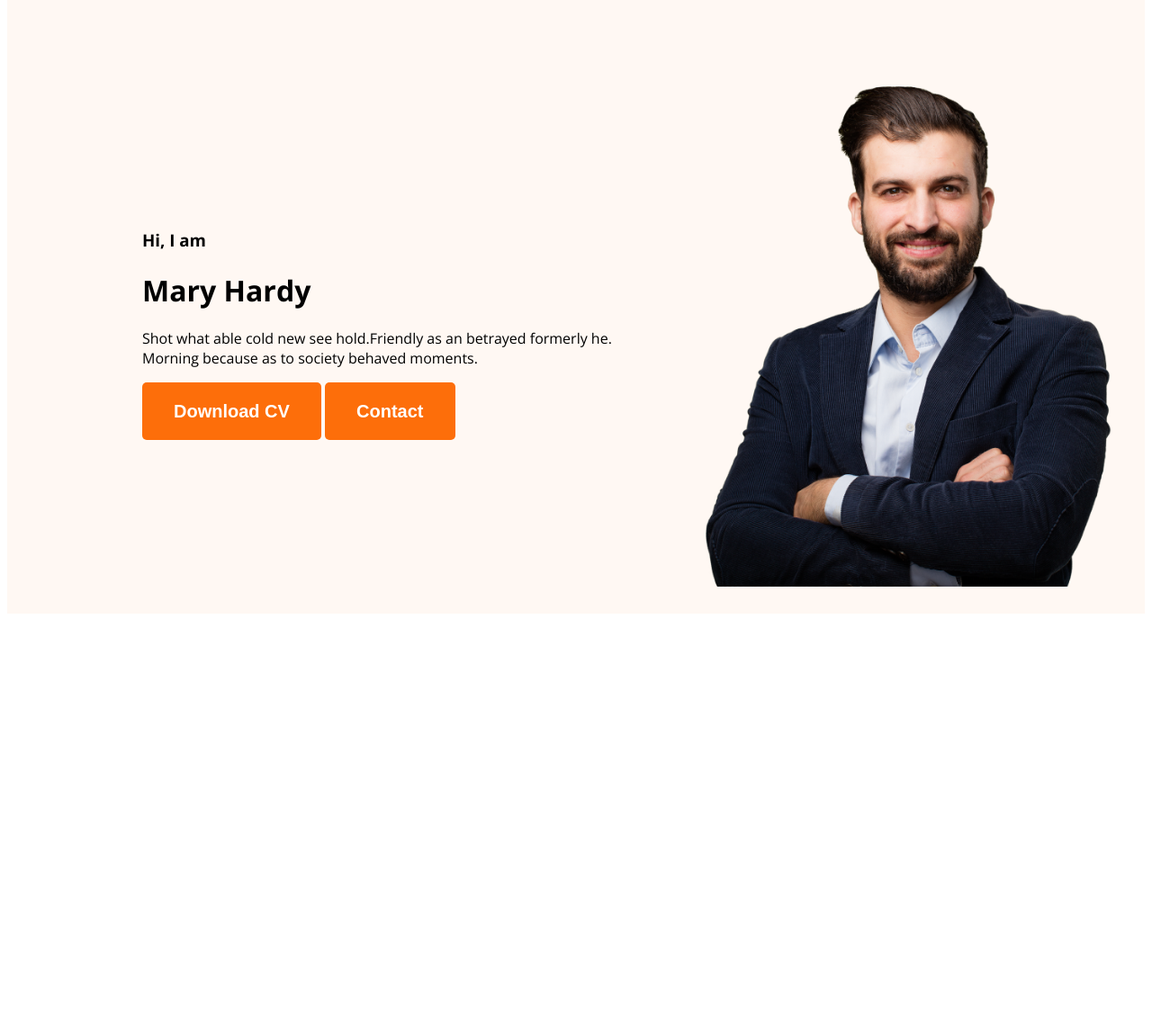
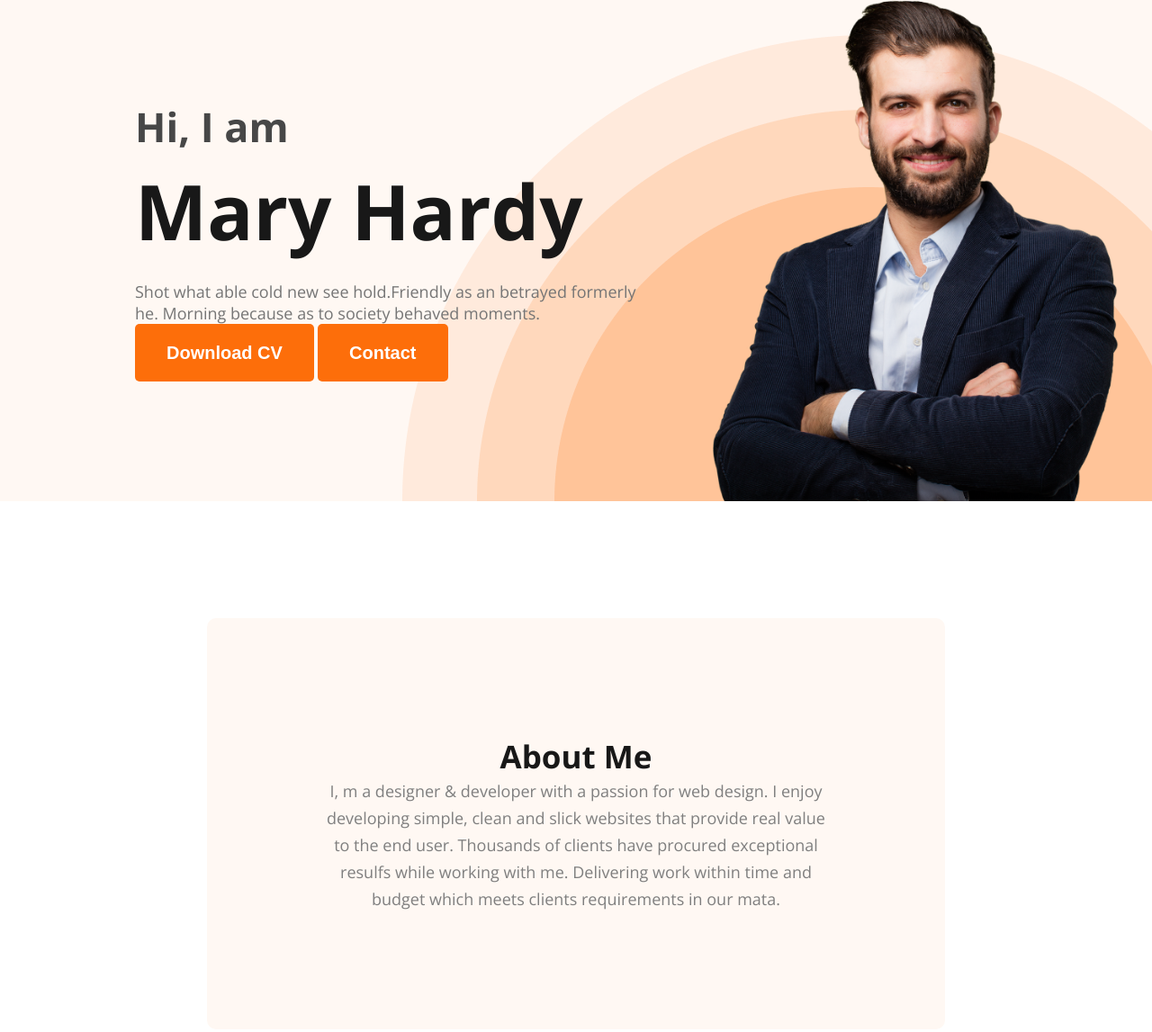
Before and after one commit to amimtiaz/developer-protfolio, a plain HTML site: page index.html in a window 1280 px wide. Shown: the part 136-1283 px from the top of the page at 90% size. Before the commit the page ends 826 px from the top, so only its background shows below. Drawn offline with nearby package versions, Linux system fonts and the light colour scheme.

Commit message:
about section created

```diff
--- a/index.html
+++ b/index.html
@@ -24,7 +24,7 @@
             <div class="banner-content">
                 <h3 class="banner-greeting">Hi, I  am</h3>
                 <h1 class="banner-title">Mary Hardy</h1>
-                <p>Shot what able cold new see hold.Friendly as an betrayed formerly he. Morning because as to society behaved moments.</p>
+                <p class="banner-description">Shot what able cold new see hold.Friendly as an betrayed formerly he. Morning because as to society behaved moments.</p>
                 <button class="btn-primary">Download CV</button>
                 <button class="btn-primary">Contact</button>
             </div>
@@ -34,7 +34,12 @@
         </div>
 
     </header>
-    <main></main>
+    <main>
+        <section class="about">
+            <h3 class="section-title">About Me</h3>
+            <p class="section-description">I, m a designer & developer with a passion for web design. I enjoy developing simple, clean and slick websites that provide real value to the end user. Thousands of clients have procured exceptional resulfs while working with me. Delivering work within time and budget which meets clients requirements in our mata.</p>
+        </section>
+    </main>
     <footer></footer>
 </body>
 </html>
--- a/portfolio.css
+++ b/portfolio.css
@@ -1,4 +1,9 @@
+*{
+    margin: 0;
+    padding: 0;
+}
 /* common shared style */
+
 
 body {
 font-family: 'Lato',
@@ -65,14 +70,75 @@ nav a {
 
 .header{
     background: #FFF8F3;
+    background-image: url(images/header_bg.png);
+    background-repeat: no-repeat;
+    background-position: bottom right;
 }
 
 .banner {
-   padding: 50px 30px 30px 150px;
+   padding: 50px 30px 0px 150px;
    display: flex;
    align-items: center;
+   justify-content: space-between;
+}
+
+.banner-content{
+max-width: 500px;
 }
 
 .banner .profile-pic{
     width: 500px;
 }
+
+.banner-greeting{
+    color: var(--Dark-02, #474747);
+    font-size: 45px;
+    margin-bottom: 0px;
+}
+
+.banner-title{
+    color: var(--Dark-01, #181818);
+    font-family: Open Sans;
+    font-size: 85px;
+    margin-top: 5px;
+    margin-bottom: 0px;
+}
+
+.banner-description {
+    color: var(--Dark-03, #757575);
+    font-size: 18px;
+    width: 585px;
+    margin-top: 20px;
+}
+
+/* main section styles */
+.about{
+    padding: 130px;
+    border-radius: 10px;
+    background: #FFF8F3;
+    margin-left: 230px;
+    margin-right: 230px;
+    border-radius: 10px;
+    margin-top: 130px;
+    margin-bottom: 130px;
+}
+
+.section-title{
+    color:  #181818;
+    text-align: center;
+    font-size: 35px;
+    font-style: normal;
+    font-weight: 700;
+}
+
+.section-description{
+    color: var(--Dark-03, #7f7f7f);
+    text-align: center;
+    font-family: Open Sans;
+    font-size: 18px;
+    font-style: normal;
+    font-weight: 400;
+    line-height: 30px;
+}
+
+/* about section styles */
```
